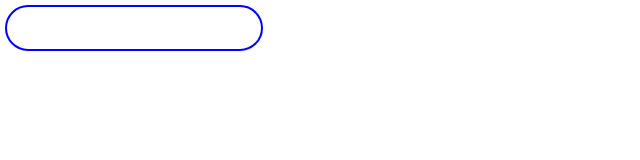
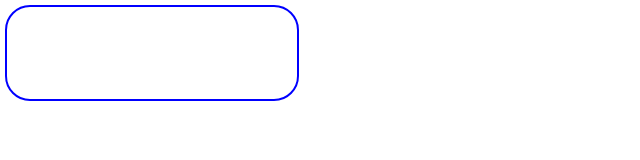
Before and after one commit to YurokBo/input, a plain HTML site: page index.html in a window 1280 px wide. Shown: the whole page, without its empty margins (0-640 px from the left). Drawn offline with Linux system fonts and the light colour scheme.

Commit message:
padding input changed

```diff
--- a/app/script.js
+++ b/app/script.js
@@ -3,10 +3,10 @@ document.addEventListener('keydown', e => {
     if (e.keyCode === 13) {
         const inputText = document.querySelector('.input'),
             div = document.createElement('div');
-        /*div.style.font = '25px';
+        div.style.font = '25px';
         div.style.fontWeight = 'bold';
         div.style.fontFamily = 'sans-serif';
-        div.style.margin = '5px';*/
+        div.style.margin = '5px';
         div.innerHTML = inputText.value;
         inputText.value = '';
 
--- a/app/style.css
+++ b/app/style.css
@@ -1,12 +1,14 @@
 body {
     padding: 0;
     margin: 0;
+    width: 250px;
 }
 
 input {
     margin: 5px;
-    width: 250px;
-    height: 40px;
+    padding: 20px;
+    width: 100%;
+    min-width: 50%;
     font-size: 45px;
     border-radius: 25px;
     box-shadow: orange;
```
